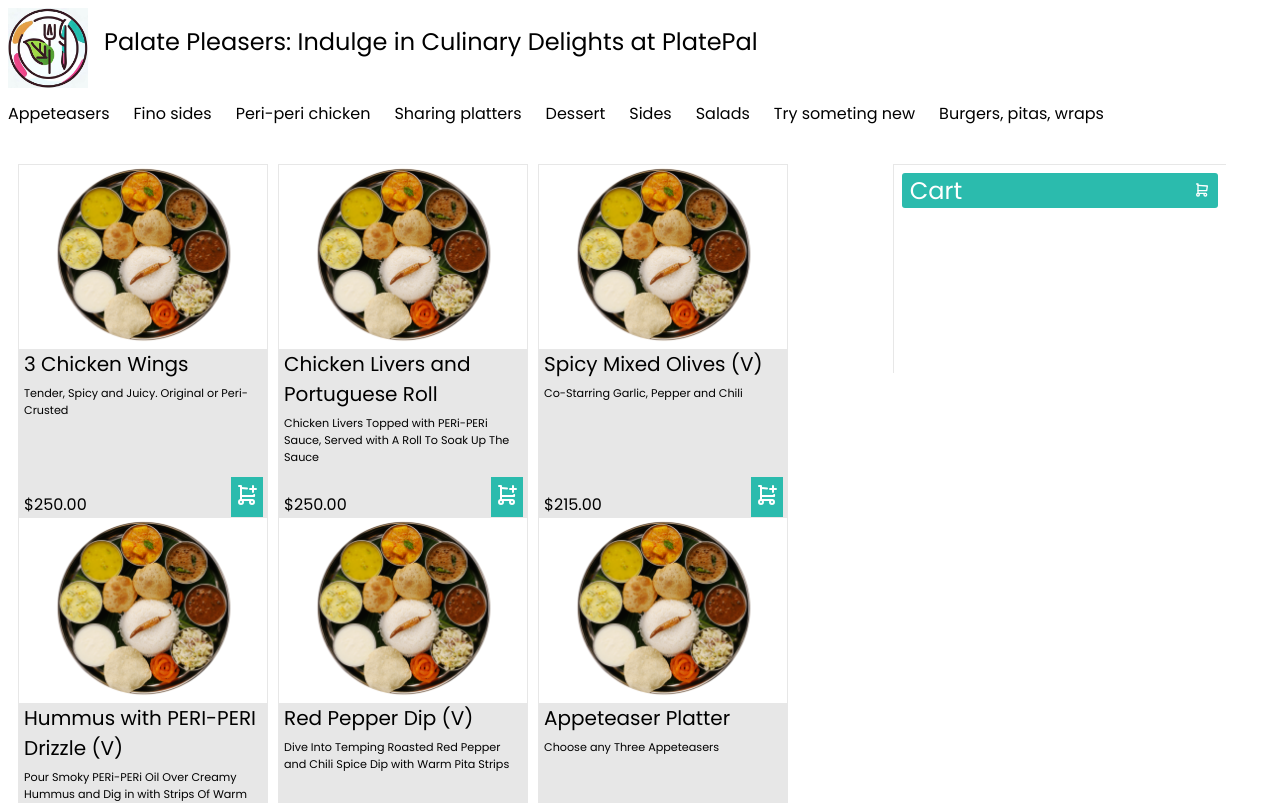
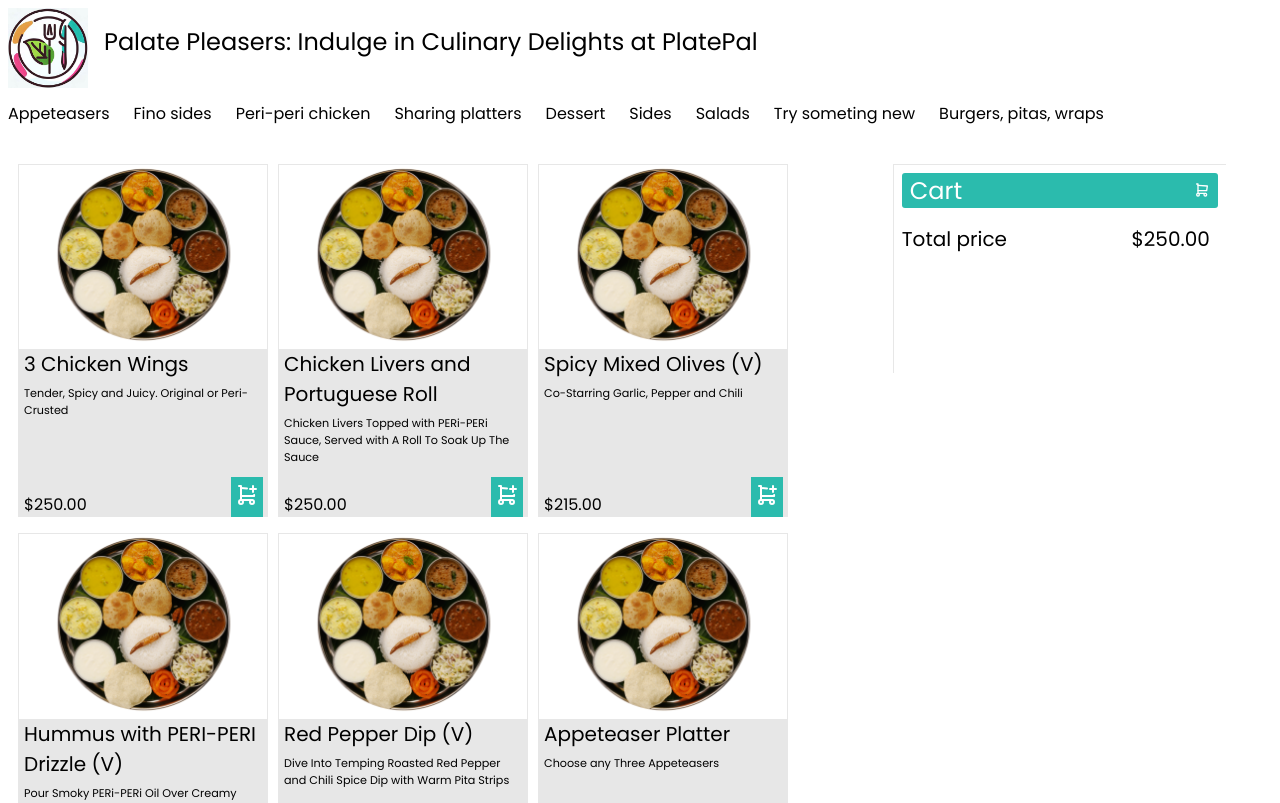
Before and after one commit to franciscobess/plate-pal, a React (Vite) app: page / in a window 1280 px wide. Shown: the top 803 px of the page. Built offline with nearby package versions, Linux system fonts and the light colour scheme.

Commit message:
added scroll on cart items list and price information

```diff
--- a/src/components/Cart.jsx
+++ b/src/components/Cart.jsx
@@ -17,6 +17,10 @@ const Cart = () => {
                     <CartItem key={item.id} item={item}/>
                 ))}
             </div>
+            <div className="cart-bottom-container">
+                <h1 className="cart-price-title">Total price</h1>
+                <h1 className="cart-total-price">$250.00</h1>
+            </div>
         </div>
     )
 }
--- a/src/index.css
+++ b/src/index.css
@@ -68,6 +68,7 @@
   border-bottom: none;
   margin-left: 10px;
   position: relative;
+  margin-bottom: 2vh;
 }
 
 .plate-image {
@@ -150,6 +151,11 @@
   right: 1vh;
 }
 
+.cart-midle-container {
+  max-height: 210px;
+  overflow-y: scroll;
+}
+
 .cart-item-card {
   margin-top: 1vh;
   padding: .5vh .5vh .5vh .5vh;
@@ -160,3 +166,23 @@
 .cart-item-name {
   font-size: 1.5vh;
 }
+
+.cart-bottom-container {
+  margin-top: 2vh;
+  display: flex;
+  position: relative;
+}
+
+.cart-price-title {
+  margin: 0;
+  font-size: 2.5vh;
+  font-weight: 300;
+}
+
+.cart-total-price {
+  margin: 0;
+  font-size: 2.5vh;
+  font-weight: 300;
+  position: absolute;
+  right: 1vh;
+}
```
Also changed, not shown: src/components/CartItem.jsx (+6 -2 lines), readme_content/current-project-status.png.
